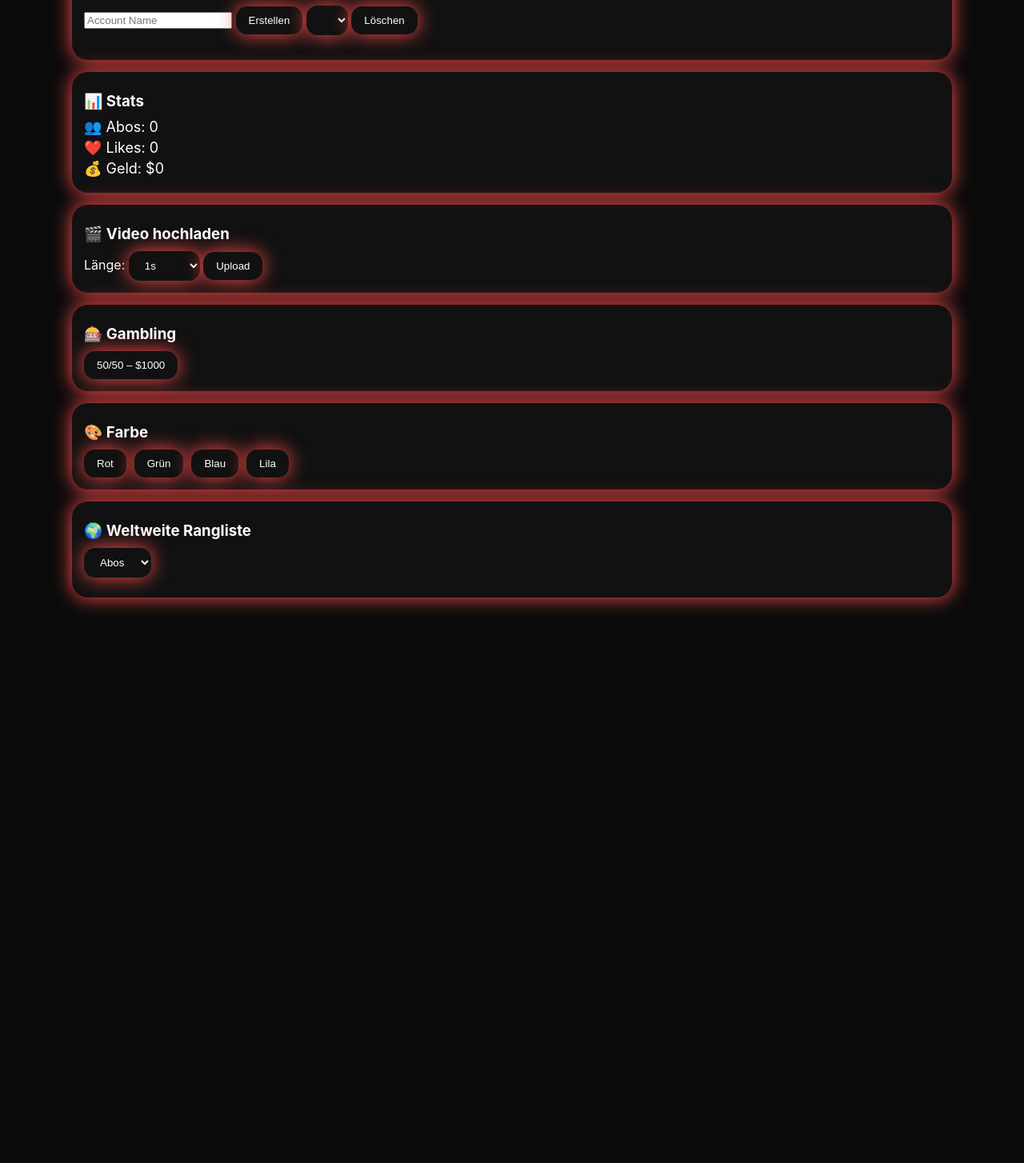
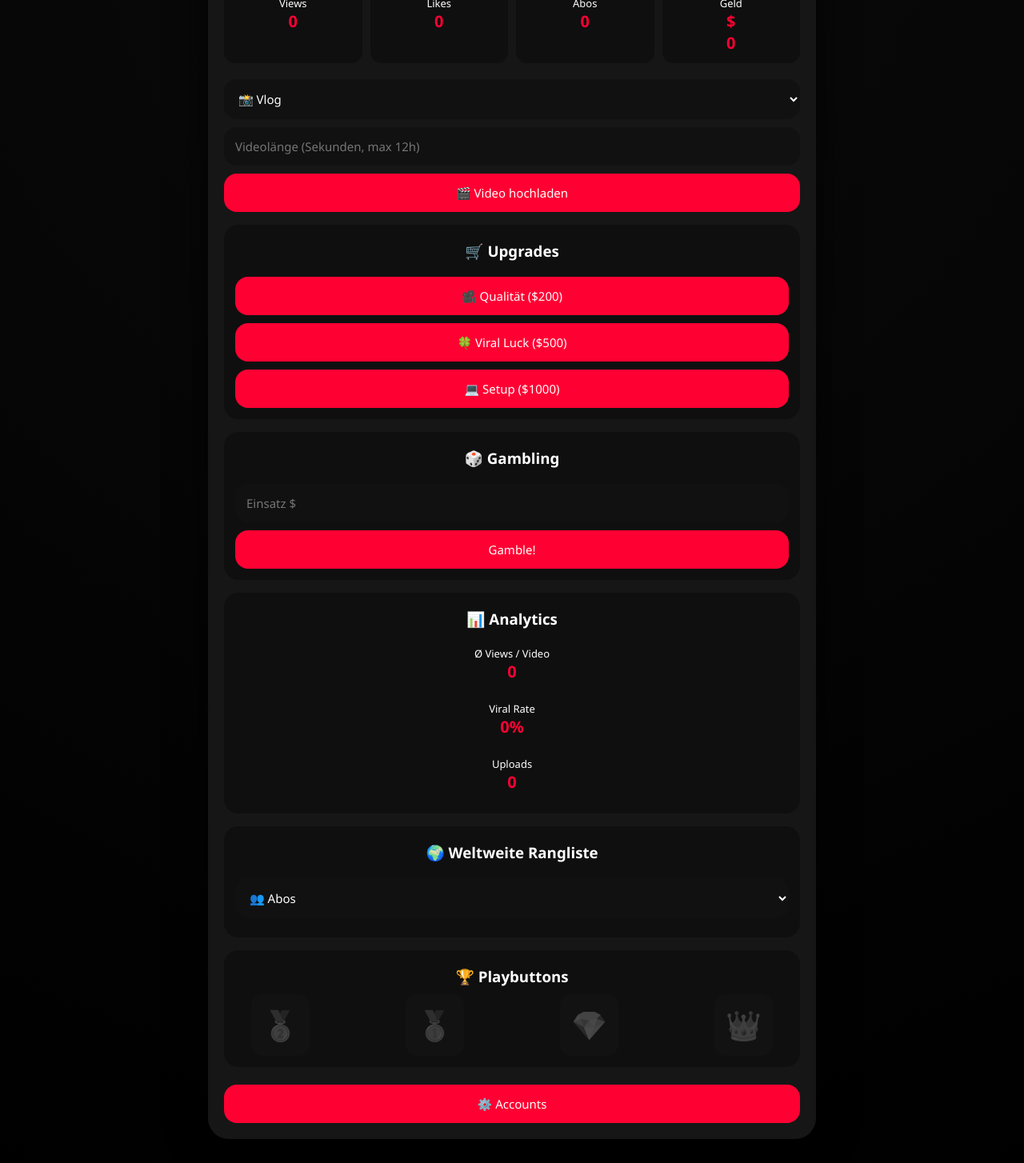
Before and after one commit to AlecmagFortnite/Social-Media-Sim, a plain HTML site: page index.html in a window 1280 px wide. Shown: the part 130-1584 px from the top of the page at 80% size. Before the commit the page ends 912 px from the top, so only its background shows below. Drawn offline with Linux system fonts and the light colour scheme.

Commit message:
Add files via upload

```diff
--- a/index.html
+++ b/index.html
@@ -3,51 +3,125 @@
 <head>
 <meta charset="UTF-8">
 <title>Social Media Simulator</title>
+<meta name="viewport" content="width=device-width, initial-scale=1.0">
 
 <style>
 :root{
-  --accent:#ff4d4d;
-  --glow:0 0 25px var(--accent);
+  --bg:#0b0b0b;
+  --card:#161616;
+  --accent:#ff0033;
+  --soft:#aaa;
+  --glow:rgba(255,0,60,.6);
 }
+*{box-sizing:border-box;font-family:Segoe UI,Roboto,Arial,sans-serif}
 
 body{
   margin:0;
-  background:#0b0b0b;
+  background:radial-gradient(circle at top,var(--bg),#000);
   color:white;
-  font-family:Inter,Arial;
+  min-height:100vh;
+  display:flex;
+  justify-content:center;
+  align-items:flex-start;
+  overflow-y:auto;
+  padding:30px 0;
 }
 
 .container{
-  max-width:1100px;
-  margin:auto;
+  width:760px;
+  max-width:95vw;
+  background:var(--card);
+  border-radius:26px;
   padding:20px;
+  box-shadow:0 0 50px rgba(0,0,0,.8);
 }
 
-h1,h2,h3{margin:10px 0}
+h1{text-align:center;margin:6px 0 14px}
 
-button,select{
+.stats{
+  display:grid;
+  grid-template-columns:repeat(4,1fr);
+  gap:10px;
+  position:sticky;
+  top:0;
+  background:var(--card);
+  padding-bottom:10px;
+  z-index:5;
+}
+.stat{
+  background:#0f0f0f;
+  border-radius:14px;
+  padding:12px;
+  text-align:center;
+  font-size:13px;
+}
+.stat span{
+  display:block;
+  font-size:20px;
+  font-weight:900;
+  color:var(--accent);
+}
+
+select,button,input{
+  width:100%;
+  padding:14px;
+  border:none;
+  border-radius:16px;
+  margin-top:10px;
+  font-size:15px;
   background:#111;
   color:white;
-  border:none;
-  border-radius:14px;
-  padding:10px 16px;
+}
+button{
+  background:var(--accent);
   cursor:pointer;
-  box-shadow:var(--glow);
+  transition:.2s;
+}
+button:hover{
+  transform:scale(1.04);
+  box-shadow:0 0 25px var(--glow);
+}
+button:disabled{opacity:.4}
+
+.section{
+  margin-top:16px;
+  background:#0f0f0f;
+  border-radius:18px;
+  padding:14px;
+}
+.section h3{
+  text-align:center;
+  margin:6px 0 10px;
 }
 
-button:hover{transform:scale(1.05)}
-
-.card{
-  background:#111;
-  border-radius:20px;
-  padding:15px;
-  margin-bottom:15px;
-  box-shadow:var(--glow);
+.awards{
+  display:flex;
+  justify-content:space-between;
+  padding:0 20px;
+}
+.award{
+  font-size:36px;
+  padding:14px;
+  border-radius:14px;
+  background:#1c1c1c;
+  opacity:.25;
+  filter:grayscale(1);
+  transition:.4s;
+}
+.award.unlocked{
+  opacity:1;
+  filter:none;
+  background:var(--accent);
+  box-shadow:0 0 25px var(--glow);
+  transform:scale(1.2);
 }
 
-.stat{
-  font-size:18px;
-  margin:5px 0;
+.log{
+  font-size:12px;
+  color:var(--soft);
+  margin-top:12px;
+  max-height:120px;
+  overflow:auto;
 }
 
 .rankRow{
@@ -56,180 +130,256 @@ button:hover{transform:scale(1.05)}
   padding:8px 12px;
   border-radius:12px;
   margin-bottom:6px;
-  background:#1a1a1a;
+  background:#121212;
+  font-size:14px;
 }
 .rankRow.me{
   background:var(--accent);
   color:black;
   font-weight:900;
 }
+.rankPos{opacity:.6;margin-right:6px}
 
-.rankPos{opacity:.6}
+.celebration{
+  position:fixed;
+  inset:0;
+  display:flex;
+  justify-content:center;
+  align-items:center;
+  background:rgba(0,0,0,.75);
+  opacity:0;
+  pointer-events:none;
+  transition:.3s;
+  z-index:20;
+}
+.celebration.show{opacity:1}
+.celebration div{
+  background:linear-gradient(135deg,#ff0033,#ff9900);
+  padding:36px 48px;
+  border-radius:26px;
+  font-size:30px;
+  font-weight:900;
+}
 
-.flex{display:flex;gap:10px;flex-wrap:wrap}
+.modal{
+  position:fixed;
+  inset:0;
+  background:rgba(0,0,0,.8);
+  display:none;
+  justify-content:center;
+  align-items:center;
+  z-index:30;
+}
+.modal.show{display:flex}
+.modal .box{
+  background:#1a1a1a;
+  padding:20px;
+  border-radius:18px;
+  width:320px;
+}
 </style>
 </head>
 
 <body>
+
+<audio id="bgm" src="https://cdn.pixabay.com/audio/2023/03/28/audio_4f3e89f1cc.mp3" loop></audio>
+<audio id="sfxUpload" src="https://cdn.pixabay.com/audio/2022/03/15/audio_5bfb2b6c76.mp3"></audio>
+<audio id="sfxViral" src="https://cdn.pixabay.com/audio/2022/10/09/audio_4f5d2c08b4.mp3"></audio>
+<audio id="sfxAward" src="https://cdn.pixabay.com/audio/2022/03/10/audio_1b6a0dcd1b.mp3"></audio>
+
 <div class="container">
+<h1>🌍 Social Media Simulator – <span id="accName">Kein Account</span></h1>
 
-<h1>📺 Social Media Simulator</h1>
-
-<!-- ACCOUNT -->
-<div class="card">
-<h3>👤 Account</h3>
-<input id="nameInput" placeholder="Account Name">
-<button onclick="createAccount()">Erstellen</button>
-<select id="accSelect" onchange="switchAcc()"></select>
-<button onclick="deleteAcc()">Löschen</button>
-<p id="accName"></p>
+<div class="stats">
+  <div class="stat">Views<span id="views">0</span></div>
+  <div class="stat">Likes<span id="likes">0</span></div>
+  <div class="stat">Abos<span id="subs">0</span></div>
+  <div class="stat">Geld<span>$<span id="money">0</span></span></div>
 </div>
 
-<!-- STATS -->
-<div class="card">
-<h3>📊 Stats</h3>
-<div class="stat">👥 Abos: <span id="subs">0</span></div>
-<div class="stat">❤️ Likes: <span id="likes">0</span></div>
-<div class="stat">💰 Geld: $<span id="money">0</span></div>
+<select id="type">
+  <option value="vlog">📸 Vlog</option>
+  <option value="gaming">🎮 Gaming</option>
+  <option value="tutorial">📚 Tutorial</option>
+  <option value="shorts">⚡ Shorts</option>
+</select>
+
+<input type="number" id="vidLength" min="1" max="43200" placeholder="Videolänge (Sekunden, max 12h)">
+<button id="upload">🎬 Video hochladen</button>
+
+<div class="section">
+<h3>🛒 Upgrades</h3>
+<button onclick="upgrade('quality')">🎥 Qualität ($200)</button>
+<button onclick="upgrade('luck')">🍀 Viral Luck ($500)</button>
+<button onclick="upgrade('setup')">💻 Setup ($1000)</button>
 </div>
 
-<!-- VIDEO -->
-<div class="card">
-<h3>🎬 Video hochladen</h3>
-<label>Länge:</label>
-<select id="length">
-<option value="1">1s</option>
-<option value="60">1min</option>
-<option value="600">10min</option>
-<option value="3600">1h</option>
-<option value="43200">12h</option>
-</select>
-<button onclick="upload()">Upload</button>
+<div class="section">
+<h3>🎲 Gambling</h3>
+<input type="number" id="bet" placeholder="Einsatz $">
+<button onclick="gamble()">Gamble!</button>
 </div>
 
-<!-- GAMBLING -->
-<div class="card">
-<h3>🎰 Gambling</h3>
-<button onclick="gamble()">50/50 – $1000</button>
+<div class="section">
+<h3>📊 Analytics</h3>
+<div class="stat">Ø Views / Video<span id="avgViews">0</span></div>
+<div class="stat">Viral Rate<span id="viralRate">0%</span></div>
+<div class="stat">Uploads<span id="uploads">0</span></div>
 </div>
 
-<!-- SETTINGS -->
-<div class="card">
-<h3>🎨 Farbe</h3>
-<div class="flex">
-<button onclick="setTheme('#ff4d4d')">Rot</button>
-<button onclick="setTheme('#4dff88')">Grün</button>
-<button onclick="setTheme('#4da6ff')">Blau</button>
-<button onclick="setTheme('#d44dff')">Lila</button>
+<div class="section">
+<h3>🌍 Weltweite Rangliste</h3>
+<select id="rankType" onchange="renderLeaderboard()">
+  <option value="subs">👥 Abos</option>
+  <option value="likes">❤️ Likes</option>
+  <option value="money">💰 Geld</option>
+</select>
+<div id="leaderboard" style="margin-top:10px;max-height:320px;overflow:auto"></div>
+</div>
+
+<div class="section">
+<h3>🏆 Playbuttons</h3>
+<div class="awards">
+  <div class="award" id="silver">🥈</div>
+  <div class="award" id="gold">🥇</div>
+  <div class="award" id="diamond">💎</div>
+  <div class="award" id="red">👑</div>
 </div>
 </div>
 
-<!-- LEADERBOARD -->
-<div class="card">
-<h3>🌍 Weltweite Rangliste</h3>
-<select id="rankType" onchange="renderLeaderboard()">
-<option value="subs">Abos</option>
-<option value="likes">Likes</option>
-<option value="money">Geld</option>
-</select>
-<div id="leaderboard" style="max-height:350px;overflow-y:auto;margin-top:10px"></div>
+<div class="log" id="log"></div>
+<button onclick="showAccountModal()">⚙️ Accounts</button>
 </div>
 
+<div class="celebration" id="celebration"><div>🎉 1 MILLION VIEWS 🎉</div></div>
+
+<div class="modal" id="accountModal">
+<div class="box">
+<h3>Accounts</h3>
+<div id="accountList"></div>
+<input id="newAccName" placeholder="Neuer Account">
+<button onclick="createAccount()">➕ Erstellen</button>
+<button onclick="closeAccountModal()">❌ Schließen</button>
+</div>
 </div>
 
 <script>
-let accounts = JSON.parse(localStorage.getItem("ACCS")||"[]");
-let current = null;
+const $=id=>document.getElementById(id);
+$("bgm").volume=.25;
 
-function save(){
-  localStorage.setItem("ACCS",JSON.stringify(accounts));
+let allAccounts=JSON.parse(localStorage.getItem("YT_ACCOUNTS")||"{}");
+let current=null;
+
+let worldCreators=JSON.parse(localStorage.getItem("WORLD_CREATORS")||"[]");
+if(worldCreators.length===0){
+  for(let i=0;i<1000;i++){
+    worldCreators.push({
+      name:"Creator"+Math.floor(Math.random()*999999),
+      subs:Math.floor(Math.random()*500_000_000),
+      likes:Math.floor(Math.random()*2_000_000_000),
+      money:Math.floor(Math.random()*50_000_000)
+    });
+  }
+  localStorage.setItem("WORLD_CREATORS",JSON.stringify(worldCreators));
+}
+
+function save(){localStorage.setItem("YT_ACCOUNTS",JSON.stringify(allAccounts));}
+
+function log(t){$("log").innerHTML="• "+t+"<br>"+$("log").innerHTML}
+
+function showAccountModal(){$("accountModal").classList.add("show");renderAccounts()}
+function closeAccountModal(){$("accountModal").classList.remove("show")}
+
+function renderAccounts(){
+  let l=$("accountList");l.innerHTML="";
+  for(let n in allAccounts){
+    let d=document.createElement("div");
+    d.innerHTML=`${n}`;
+    let s=document.createElement("button");s.textContent="↔";s.onclick=()=>switchAcc(n);
+    let del=document.createElement("button");del.textContent="🗑";del.onclick=()=>{delete allAccounts[n];save();renderAccounts()};
+    d.appendChild(s);d.appendChild(del);l.appendChild(d);
+  }
 }
 
 function createAccount(){
-  const n=document.getElementById("nameInput").value;
-  if(!n)return;
-  accounts.push({name:n,subs:0,likes:0,money:1000});
-  save(); loadAccs();
+  let n=$("newAccName").value.trim();
+  if(!n||allAccounts[n])return;
+  if(Object.keys(allAccounts).length>=3)return alert("Max 3 Accounts");
+  allAccounts[n]={views:0,likes:0,subs:0,money:0,quality:1,luck:1,setup:1,uploads:0,viralHits:0,awards:{}};
+  save();switchAcc(n);
 }
 
-function loadAccs(){
-  const s=document.getElementById("accSelect");
-  s.innerHTML="";
-  accounts.forEach((a,i)=>{
-    const o=document.createElement("option");
-    o.value=i;o.textContent=a.name;
-    s.appendChild(o);
-  });
-  if(accounts.length){s.value=0;switchAcc();}
+function switchAcc(n){
+  current=allAccounts[n];
+  $("accName").textContent=n;
+  update();closeAccountModal();
 }
 
-function switchAcc(){
-  current=accounts[document.getElementById("accSelect").value];
-  updateUI();
-}
-
-function deleteAcc(){
-  accounts.splice(document.getElementById("accSelect").value,1);
-  save();loadAccs();
-}
-
-function updateUI(){
+function update(){
   if(!current)return;
-  accName.textContent="Aktiv: "+current.name;
+  views.textContent=current.views.toLocaleString();
+  likes.textContent=current.likes.toLocaleString();
   subs.textContent=current.subs.toLocaleString();
-  likes.textContent=current.likes.toLocaleString();
   money.textContent=current.money.toLocaleString();
+  avgViews.textContent=current.uploads?Math.floor(current.views/current.uploads).toLocaleString():0;
+  viralRate.textContent=current.uploads?((current.viralHits/current.uploads)*100).toFixed(2)+"%":"0%";
+  uploads.textContent=current.uploads;
   renderLeaderboard();
-}
-
-function upload(){
-  if(!current)return;
-  let base=Math.floor(Math.random()*5000);
-  let viral=Math.random()<0.005;
-  if(viral)base*=Math.floor(Math.random()*1000000);
-  current.subs+=Math.floor(base/10);
-  current.likes+=base;
-  current.money+=Math.floor(base/5);
-  save();updateUI();
-}
-
-function gamble(){
-  if(current.money<1000)return;
-  if(Math.random()<0.5)current.money+=1000;
-  else current.money-=1000;
-  save();updateUI();
-}
-
-function setTheme(c){
-  document.documentElement.style.setProperty("--accent",c);
-  document.documentElement.style.setProperty("--glow","0 0 25px "+c);
-}
-
-function rand(a,b){return Math.floor(Math.random()*(b-a+1))+a}
-
-let world=JSON.parse(localStorage.getItem("WORLD")||"[]");
-if(!world.length){
-  const n=["Nova","Pixel","Viral","Shadow","Hyper","Click","Zen"];
-  for(let i=0;i<1200;i++)
-    world.push({name:n[rand(0,6)]+rand(1000,9999),subs:rand(1e3,8e8),likes:rand(5e4,3e9),money:rand(500,8e7)});
-  localStorage.setItem("WORLD",JSON.stringify(world));
 }
 
 function renderLeaderboard(){
   if(!current)return;
-  let t=rankType.value;
-  let list=[...world,{...current,name:current.name+" (DU)",me:true}];
-  list.sort((a,b)=>b[t]-a[t]);
-  leaderboard.innerHTML="";
+  let type=$("rankType").value;
+  let list=[...worldCreators,{
+    name:$("accName").textContent+" (DU)",
+    subs:current.subs,likes:current.likes,money:current.money,me:true
+  }];
+  list.sort((a,b)=>b[type]-a[type]);
+  $("leaderboard").innerHTML="";
   list.slice(0,100).forEach((p,i)=>{
-    const d=document.createElement("div");
-    d.className="rankRow"+(p.me?" me":"");
-    d.innerHTML=`<span><span class="rankPos">#${i+1}</span> ${p.name}</span><span>${p[t].toLocaleString()}</span>`;
-    leaderboard.appendChild(d);
+    let r=document.createElement("div");
+    r.className="rankRow"+(p.me?" me":"");
+    r.innerHTML=`<span><span class="rankPos">#${i+1}</span>${p.name}</span><span>${p[type].toLocaleString()}</span>`;
+    $("leaderboard").appendChild(r);
   });
 }
 
-loadAccs();
+upload.onclick=()=>{
+  if(!current)return alert("Account fehlt");
+  $("bgm").play();
+  $("sfxUpload").play();
+  let len=Math.min(Math.max(+vidLength.value||60,1),43200);
+  current.uploads++;
+  let base={vlog:400,gaming:600,tutorial:500,shorts:900}[type.value];
+  let viral=Math.random()<0.005*current.luck;
+  let gain=viral?Math.floor(Math.random()*900_000_000+100_000_000):
+    Math.floor(base*current.quality*current.setup*(1+len/3600)*(1+Math.random()));
+  if(viral){current.viralHits++;$("sfxViral").play();log("🔥 VIRAL!")}
+  current.views+=gain;
+  current.likes+=Math.floor(gain*.15);
+  current.subs+=Math.floor(gain*.05);
+  current.money+=Math.floor(gain*.01);
+  if(current.views>=1_000_000)$("celebration").classList.add("show"),
+    setTimeout(()=>$("celebration").classList.remove("show"),2500);
+  save();update();
+};
+
+function upgrade(t){
+  if(!current)return;
+  if(t==="quality"&&current.money>=200){current.money-=200;current.quality+=.4}
+  if(t==="luck"&&current.money>=500){current.money-=500;current.luck+=.15}
+  if(t==="setup"&&current.money>=1000){current.money-=1000;current.setup+=.3}
+  save();update();
+}
+
+function gamble(){
+  if(!current)return;
+  let b=+bet.value;if(!b||b>current.money)return;
+  if(Math.random()<.5)current.money-=b;
+  else current.money+=Math.floor(b*(Math.random()<.9?1.5:3));
+  save();update();
+}
 </script>
+
 </body>
 </html>
```
